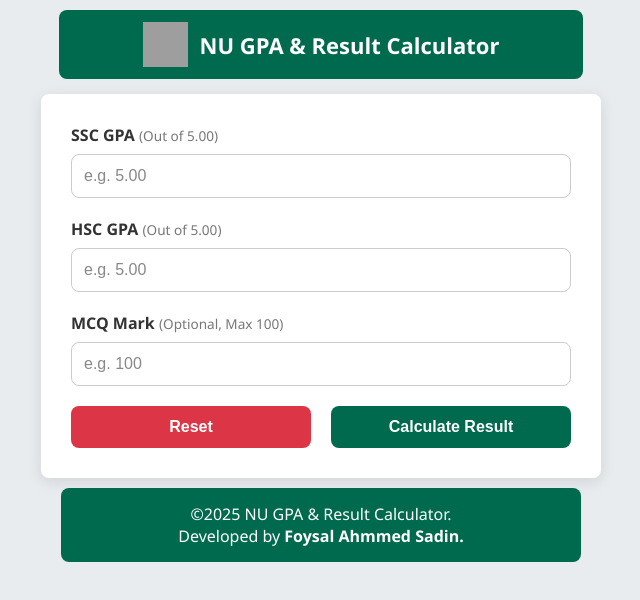
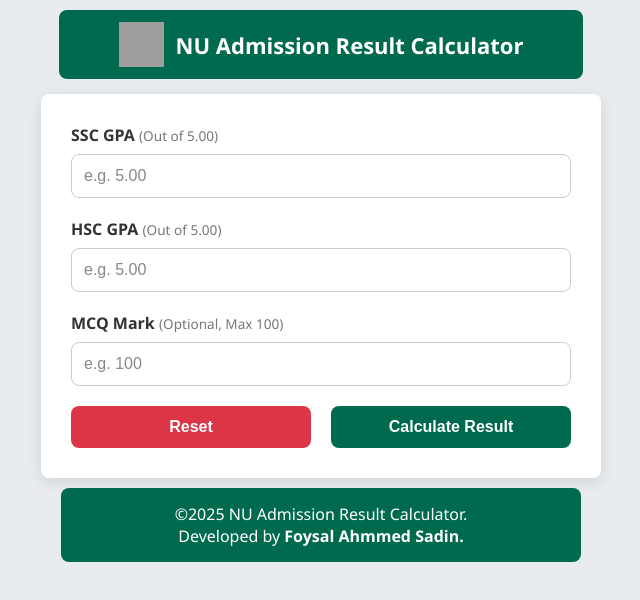
Before and after one commit to FoysalAhmmedSadin/nu, a plain HTML site: page index.html in a window 1280 px wide. Shown: the whole page, without its empty margins (319-959 px from the left). Drawn offline with Linux system fonts and the light colour scheme; grey boxes are pictures that could not be loaded.

Commit message:
index.html

```diff
--- a/index.html
+++ b/index.html
@@ -194,7 +194,7 @@
     <!-- Green Header Box With Logo -->
     <div class="title-box">
         <img src="https://i.ibb.co.com/qMjwrjtD/logo.png" alt="Logo">
-        <span>NU GPA & Result Calculator</span>
+        <span>NU Admission Result Calculator</span>
     </div>
 
     <div class="container">
@@ -246,7 +246,7 @@
 
     <!-- Footer -->
     <div class="footer">
-        ©2025 NU GPA & Result Calculator.<br> Developed by
+        ©2025 NU Admission Result Calculator.<br> Developed by
         <a href="https://foysalahmmedsadin.netlify.app/" target="_blank">Foysal Ahmmed Sadin.</a>
     </div>
 
```
